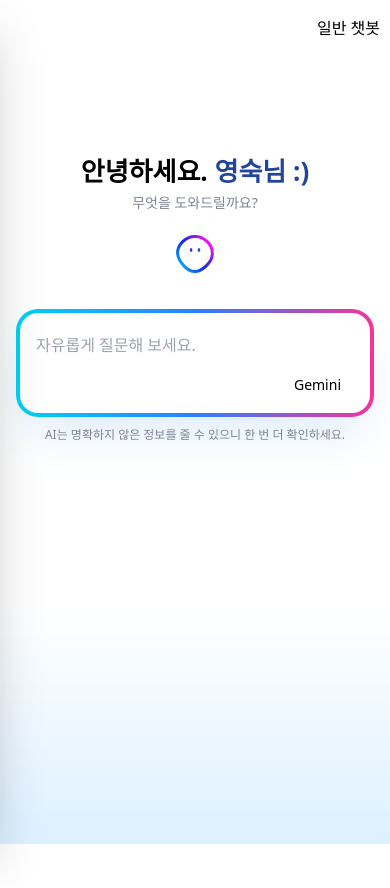
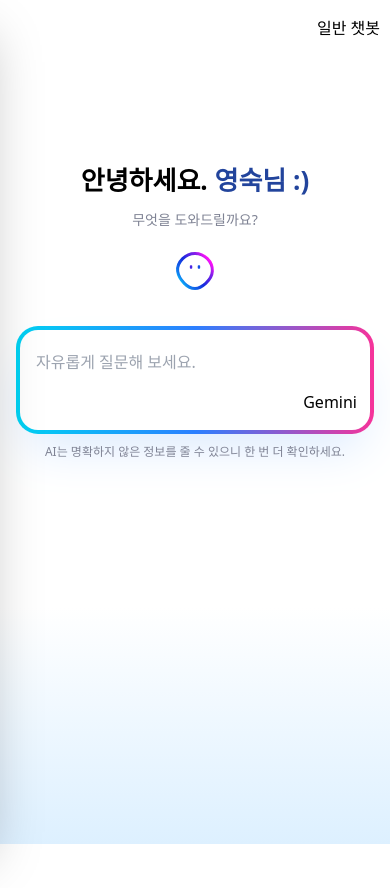
Before and after one commit to blue-day/kma.athena-dev, a Next.js app in the folder apps/kma-athena/: page / in a window 390 px wide. Shown: the top 888 px of the page. Built offline with nearby package versions, Linux system fonts and the light colour scheme.

Commit message:
입력프롬프트 모델 케이스 분리(진입화면에서는 select, 상세화면에서는 text)

```diff
--- a/apps/kma-athena/src/features/chat/ui/ChatPromptInput.tsx
+++ b/apps/kma-athena/src/features/chat/ui/ChatPromptInput.tsx
@@ -14,6 +14,8 @@ interface ChatPromptInputProps {
   placeholder?: string;
   // true면 컴포넌트가 마운트될 때 슬라이드업 효과를 적용합니다.
   animateOnMount?: boolean;
+  // 모델 선택 UI 노출 방식을 지정합니다.
+  modelSelectorVariant?: 'select' | 'text';
 }
 
 export const ChatPromptInput = ({
@@ -21,6 +23,7 @@ export const ChatPromptInput = ({
   docked = false,
   placeholder = '자유롭게 질문해 보세요.',
   animateOnMount = false,
+  modelSelectorVariant = 'select',
 }: ChatPromptInputProps) => {
   const [message, setMessage] = useState('');
   const [selectedModel, setSelectedModel] = useState(MODEL_OPTIONS[0]);
@@ -131,13 +134,20 @@ export const ChatPromptInput = ({
               <span className="sr-only">첨부파일</span>
             </button>
             <div className="ml-auto flex flex-1 items-center justify-end gap-[1px] md:gap-2.5">
-              {/* <CommonSelect
-                options={MODEL_OPTIONS}
-                value={selectedModel}
-                onChange={setSelectedModel}
-                ariaLabel="모델 선택"
-              /> */}
-              <span className="inline-block h-10 py-2.5 px-4 text-sm leading-[1.43]">Gemini</span>
+              {modelSelectorVariant === 'select' ? (
+                // 모델 선택 가능 화면(일반/지식챗 진입 화면)
+                <CommonSelect
+                  options={MODEL_OPTIONS}
+                  value={selectedModel}
+                  onChange={setSelectedModel}
+                  ariaLabel="모델 선택"
+                />
+              ) : (
+                // 모델 선택 불가 화면(대화 상세 화면)
+                <span className="inline-block h-10 py-2.5 px-4 text-sm leading-[1.43]">
+                  {selectedModel}
+                </span>
+              )}
               <button
                 type="button"
                 className={`btn-chat-send ${sendButtonStateClass}`}
--- a/apps/kma-athena/src/features/chat/ui/ChatWelcomeHero.tsx
+++ b/apps/kma-athena/src/features/chat/ui/ChatWelcomeHero.tsx
@@ -11,7 +11,7 @@ interface ChatWelcomeHeroProps {
 export const ChatWelcomeHero = ({ subtitle, userName = '영숙님' }: ChatWelcomeHeroProps) => {
   return (
     <>
-      <h2 className="txt-fade-up txt-fade-up--title text-[26px] md:text-5xl font-bold leading-[1.2]">
+      <h2 className="txt-fade-up txt-fade-up--title text-[26px] md:text-5xl font-bold !leading-[48px]">
         안녕하세요. <span className="text-primary">{userName} :)</span>
       </h2>
       <p className="txt-fade-up txt-fade-up--desc mt-1.5 text-sm md:text-lg text-gray-300">{subtitle}</p>
--- a/apps/kma-athena/src/views/chat/ChatConversationView.tsx
+++ b/apps/kma-athena/src/views/chat/ChatConversationView.tsx
@@ -78,12 +78,8 @@ export function ChatConversationView() {
             aria-label="최신 메시지로 이동"
           />
 
-          <div className="px-4 pb-2.5 pt-4 md:hidden">
-            <ChatPromptInput onSubmit={noop} docked />
-          </div>
-
-          <div className="hidden px-2.5 pb-5 pt-4 md:block">
-            <ChatPromptInput onSubmit={noop} docked />
+          <div className="px-4 pb-2.5 pt-4 md:px-2.5 md:pb-5">
+            <ChatPromptInput onSubmit={noop} docked modelSelectorVariant="text" />
           </div>
         </section>
 
```
